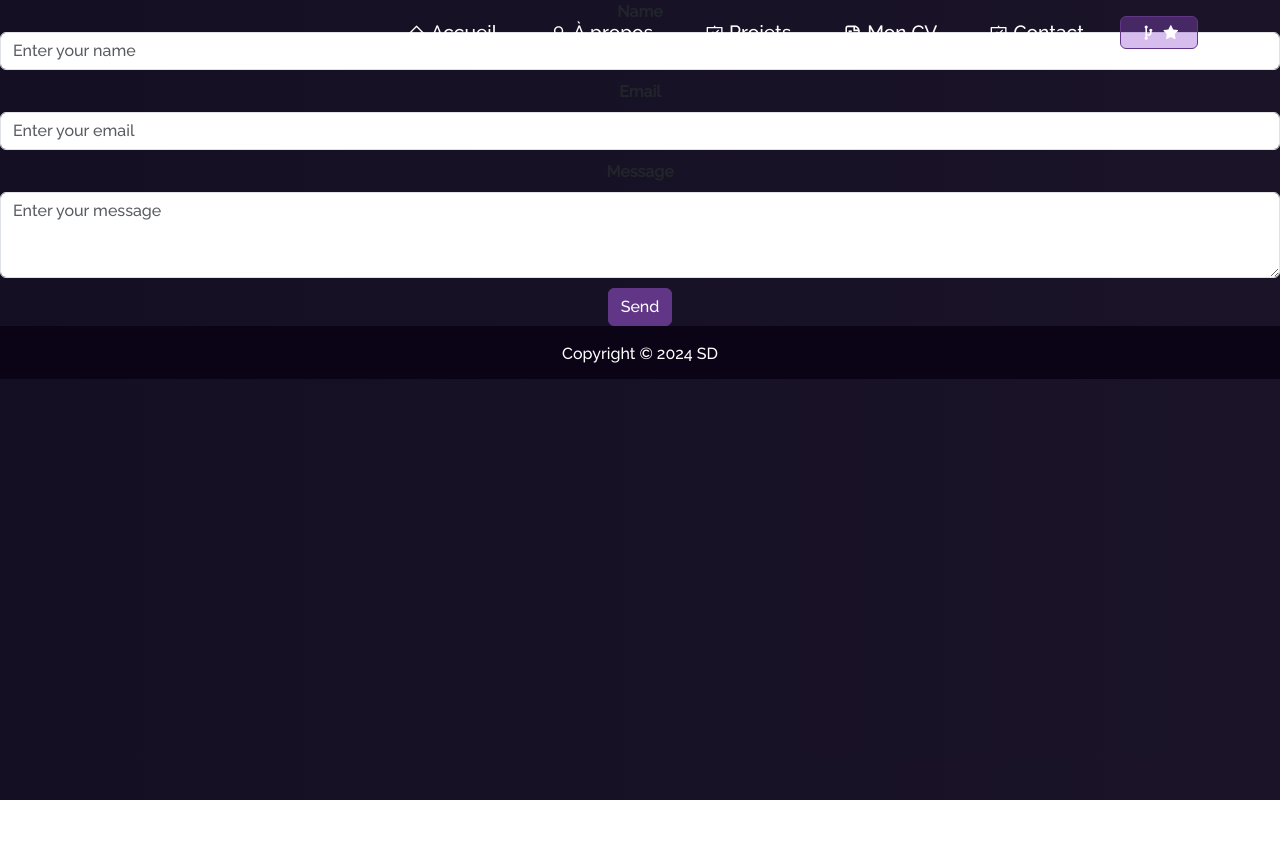
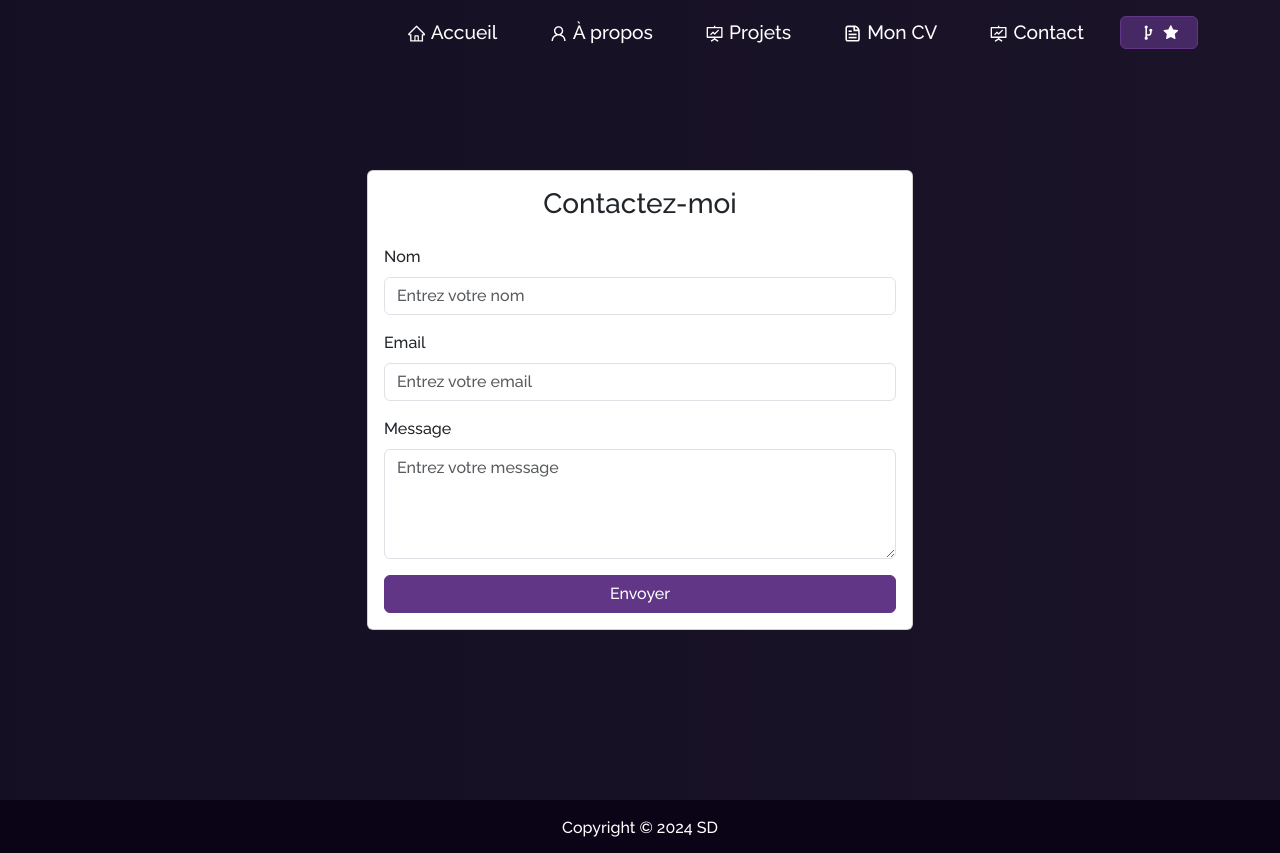
Before and after one commit to safadorii/Mon-portfolio, a React (Create React App) app: page /contact in a window 1280 px wide. Before the commit the page ends 800 px from the top, so only its background shows below. Built offline with nearby package versions, Linux system fonts and the light colour scheme.

Commit message:
final commit

```diff
--- a/package.json
+++ b/package.json
@@ -48,6 +48,7 @@
     ]
   },
   "devDependencies": {
+    "@babel/plugin-proposal-private-property-in-object": "^7.21.11",
     "@types/react-pdf": "^7.0.0"
   }
 }
--- a/public/index.html
+++ b/public/index.html
@@ -1,5 +1,5 @@
 <!DOCTYPE html>
-<html lang="en">
+<html lang="fr">
 
 <head>
   <meta charset="utf-8" />
--- a/src/App.css
+++ b/src/App.css
@@ -1,38 +1,22 @@
-.App {
-  text-align: center;
+
+
+html, body {
+  height: 100%;
+  margin: 0;
 }
 
-.App-logo {
-  height: 40vmin;
-  pointer-events: none;
+#root {
+  display: flex;
+  flex-direction: column;
+  min-height: 100vh;
 }
 
-@media (prefers-reduced-motion: no-preference) {
-  .App-logo {
-    animation: App-logo-spin infinite 20s linear;
-  }
+.App {
+  display: flex;
+  flex-direction: column;
+  flex-grow: 1;
 }
 
-.App-header {
-  background-color: #282c34;
-  min-height: 100vh;
-  display: flex;
-  flex-direction: column;
-  align-items: center;
-  justify-content: center;
-  font-size: calc(10px + 2vmin);
-  color: white;
+.main-content {
+  flex: 1;
 }
-
-.App-link {
-  color: #61dafb;
-}
-
-@keyframes App-logo-spin {
-  from {
-    transform: rotate(0deg);
-  }
-  to {
-    transform: rotate(360deg);
-  }
-}
--- a/src/App.js
+++ b/src/App.js
@@ -16,7 +16,7 @@ import Home from "./components/Home/Home";
 import About from "./components/About/About";
 import Projets from "./components/Projects/Projects";
 import Resume from "./components/Resume/ResumeNew";
-import {ContactUs} from "./components/Contact";
+import ContactUs from "./components/Contact";
 
 function App() {
   const [load, updateLoad] = useState(true);
--- a/src/components/Contact.jsx
+++ b/src/components/Contact.jsx
@@ -1,50 +1,71 @@
-import React, { useRef } from 'react';
+import React, { useRef, useState } from 'react';
+import { Form, Button, Alert, Container, Row, Col, Card } from 'react-bootstrap';
 import emailjs from 'emailjs-com';
-import { Form, Button } from 'react-bootstrap';
+import '../style.css';
 
-export const ContactUs = () => {
+const ContactUs = () => {
   const form = useRef();
+  const [formMessage, setFormMessage] = useState(null);
+  const [formError, setFormError] = useState(null);
 
   const sendEmail = (e) => {
     e.preventDefault();
+    setFormMessage(null);
+    setFormError(null);
 
     emailjs
-      .sendForm(
-        'service_xl0h95l',
-        'template_eb9p9ak',
-        form.current,
-        '0QTVHDYLJo07_N3Hk'
-      )
+      .sendForm('service_hgxwkmx', 'template_eb9p9ak', form.current, '0QTVHDYLJo07_N3Hk')
       .then(
-        () => {
-          console.log('SUCCESS!');
+        (result) => {
+          console.log('Email successfully sent!', result.text);
+          setFormMessage('Votre message a bien été envoyé.');
+          form.current.reset();
+          setTimeout(() => setFormMessage(null), 5000);
         },
         (error) => {
-          console.error('FAILED...', error.text);
+          console.error('Email sending failed:', error.text);
+          setFormError('Une erreur est survenue. Veuillez réessayer plus tard.');
         }
       );
   };
 
   return (
+    <div className="main-content d-flex justify-content-center align-items-center">
+      <Container>
+        <Row className="justify-content-center">
+          <Col md={8} lg={6}>
+            <Card>
+              <Card.Body>
+                <h3 className="text-center mb-4">Contactez-moi</h3>
+                {formMessage && <Alert variant="success">{formMessage}</Alert>}
+                {formError && <Alert variant="danger">{formError}</Alert>}
                 <Form ref={form} onSubmit={sendEmail}>
                   <Form.Group controlId="formName">
-        <Form.Label>Name</Form.Label>
-        <Form.Control type="text" name="user_name" placeholder="Enter your name" />
+                    <Form.Label>Nom</Form.Label>
+                    <Form.Control type="text" name="user_name" placeholder="Entrez votre nom" required />
                   </Form.Group>
 
-      <Form.Group controlId="formEmail">
+                  <Form.Group controlId="formEmail" className="mt-3">
                     <Form.Label>Email</Form.Label>
-        <Form.Control type="email" name="user_email" placeholder="Enter your email" />
+                    <Form.Control type="email" name="user_email" placeholder="Entrez votre email" required />
                   </Form.Group>
 
-      <Form.Group controlId="formMessage">
+                  <Form.Group controlId="formMessage" className="mt-3">
                     <Form.Label>Message</Form.Label>
-        <Form.Control as="textarea" name="message" rows={3} placeholder="Enter your message" />
+                    <Form.Control as="textarea" name="message" rows={4} placeholder="Entrez votre message" required />
                   </Form.Group>
 
-      <Button variant="primary" type="submit">
-        Send
+                  <Button variant="primary" type="submit" className="mt-3 w-100">
+                    Envoyer
                   </Button>
                 </Form>
+              </Card.Body>
+            </Card>
+          </Col>
+        </Row>
+      </Container>
+    </div>
   );
 };
+
+export default ContactUs;
--- a/src/components/Footer.jsx
+++ b/src/components/Footer.jsx
@@ -1,5 +1,6 @@
 import React from "react";
 import { Container } from "react-bootstrap";
+import '../style.css'
 
 function Footer() {
   const year = new Date().getFullYear();
--- a/src/components/Home/Type.jsx
+++ b/src/components/Home/Type.jsx
@@ -6,7 +6,7 @@ function Type() {
     <Typewriter
       options={{
         strings: [
-          "Développeur front-end",
+          "Développeuse front-end",
         ],
         autoStart: true,
         loop: true,
--- a/src/components/Resume/ResumeNew.js
+++ b/src/components/Resume/ResumeNew.js
@@ -6,9 +6,15 @@ const ResumeViewer = () => {
 
   return (
     <div style={{ minHeight: "100vh", display: "flex", flexDirection: "column" }}>
-      <Container className="mt-5 flex-grow-1 d-flex flex-column justify-content-center">
-        <div style={{ maxWidth: "100%", height: "80vh" }}>
-          <embed src={pdfFile} type="application/pdf" width="100%" height="100%" />
+      <Container fluid className="mt-5 flex-grow-1 d-flex flex-column justify-content-center">
+        <div style={{ position: "relative", paddingTop: "56.25%", maxWidth: "100%" }}>
+          <embed
+            src={pdfFile}
+            type="application/pdf"
+            width="100%"
+            height="100%"
+            style={{ position: "absolute", top: 0, left: 0 }}
+          />
         </div>
       </Container>
     </div>
--- a/src/style.css
+++ b/src/style.css
@@ -407,36 +407,16 @@ button:focus {
   padding-top: 10px !important;
   padding-bottom: 8px !important ;
 }
-.footer-copywright {
-  text-align: center !important;
-}
 
-.footer-body {
-  z-index: 1;
-  text-align: center !important;
-}
-
-@media (max-width: 767px) {
-  .footer-copywright {
-    text-align: center !important;
-  }
-
-  .footer-body {
-    text-align: center !important;
-  }
-}
 
 .footer h3 {
   font-size: 1em;
   color: white !important;
   margin-top: 0.5em !important;
   margin-bottom: 0.5em !important;
+  text-align: center;
 }
-.footer-icons {
-  margin-top: 0.5em !important;
-  margin-bottom: 0.5em !important;
-  padding: 0 !important;
-}
+
 
 .blockquote-footer {
   color: #a588c0 !important;
@@ -741,52 +721,17 @@ button:focus {
 .fork-btn-inner::after {
   display: none !important;
 }
-/* Center the form container */
-.d-flex {
+/* contact */
+.main-content {
   display: flex;
+  justify-content: center;
+  align-items: center;
+  min-height: 100vh; /* Assure que le contenu prend au moins toute la hauteur de la fenêtre */
+  padding: 20px; /* Ajoute un peu de padding pour éviter que le contenu touche les bords */
 }
 
-.justify-content-center {
-  justify-content: center;
+@media (max-width: 768px) {
+  .card {
+    margin: 0 15px;
+  }
 }
-
-.align-items-center {
-  align-items: center;
-}
-
-.min-vh-100 {
-  min-height: 100vh;
-}
-
-/* Style for the form container */
-.container-form {
-  background: #f9f9f9;
-  padding: 20px;
-  border-radius: 8px;
-  box-shadow: 0 0 10px rgba(0, 0, 0, 0.1);
-  max-width: 600px;
-  width: 100%;
-}
-
-.dialog {
-  padding: 20px;
-  border: 1px solid #ccc;
-}
-
-.form {
-  margin-top: 20px;
-}
-
-.form-label {
-  font-weight: bold;
-}
-
-.form-control {
-  margin-bottom: 10px;
-}
-
-.embed-container {
-  width: 100%;
-  height: 80vh;
-  border: none;
-}
```
Also changed, not shown: src/data/projects.json (+51 -50 lines), 2 other files (tests, documents, lock files or other folders). Lines whose indentation alone changed are shown as unchanged.
